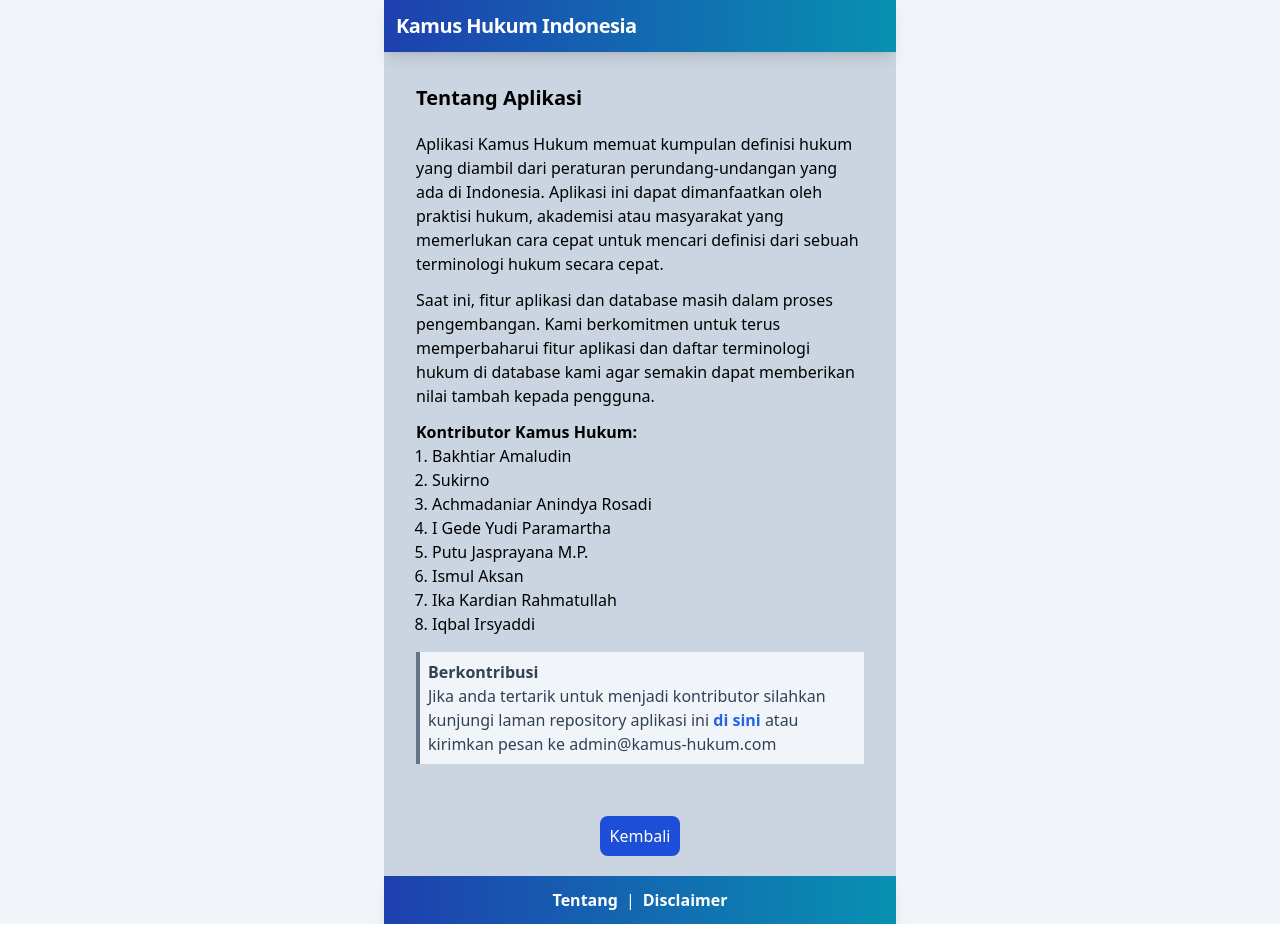
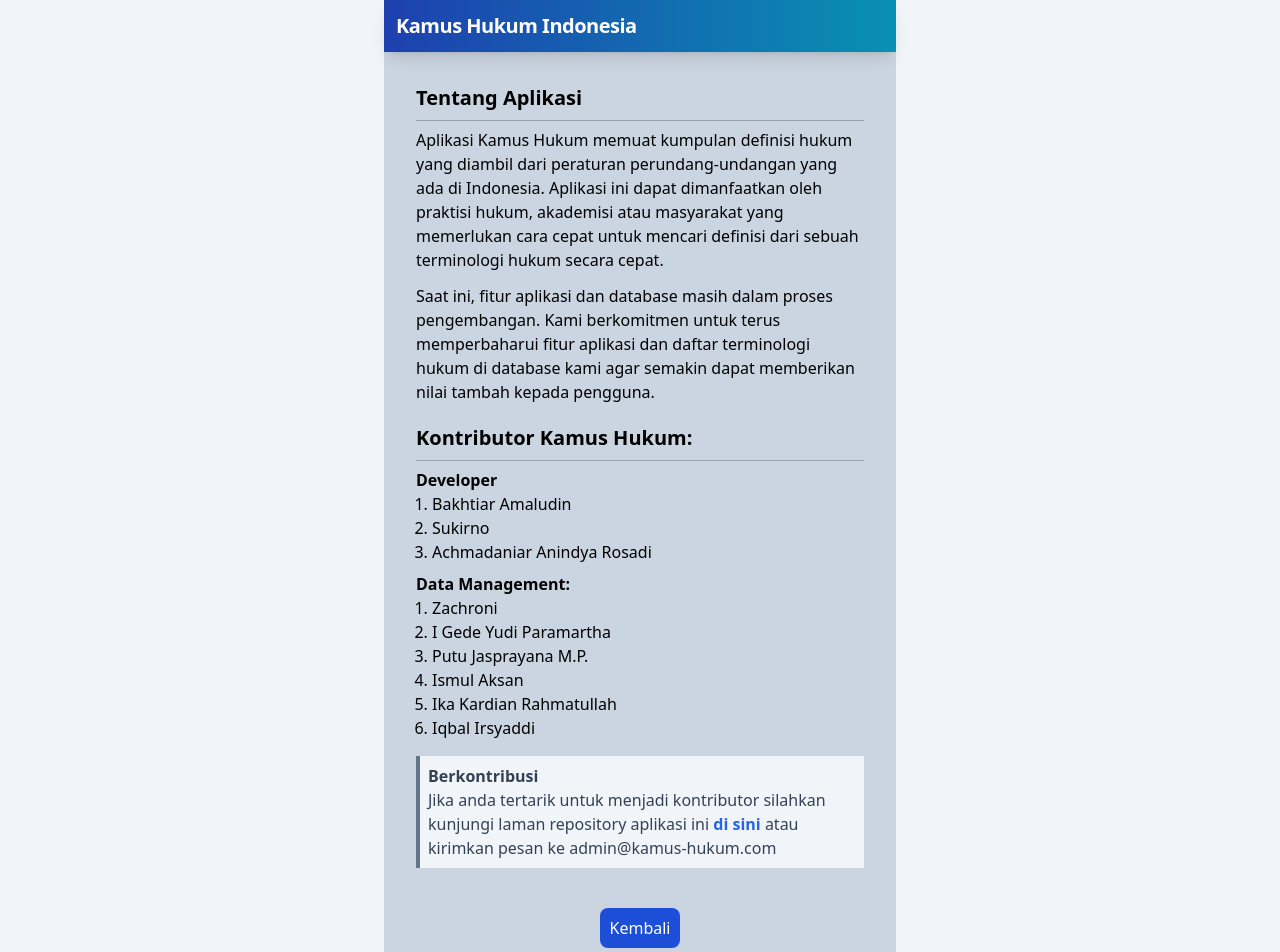
Before and after one commit to maziyank/kamus-hukum, a Next.js app: page /about in a window 1280 px wide. Shown: the top 952 px of the page. Before the commit the page ends 924 px from the top, so only its background shows below. Built offline with nearby package versions, Linux system fonts and the light colour scheme.

Commit message:
update kontributor dan static page

```diff
--- a/pages/about.tsx
+++ b/pages/about.tsx
@@ -6,8 +6,8 @@ const About = () => {
   return (
     <>
       <div className="p-8">
-        <h1 className="text-xl font-bold mb-5">Tentang Aplikasi</h1>
-
+        <h1 className="text-xl font-bold mb-2">Tentang Aplikasi</h1>
+        <div className="border-t border-gray-400 w-full h-2"></div>
         <p className="mb-3">
           Aplikasi Kamus Hukum memuat kumpulan definisi hukum yang diambil dari
           peraturan perundang-undangan yang ada di Indonesia. Aplikasi ini dapat
@@ -21,11 +21,17 @@ const About = () => {
           terminologi hukum di database kami agar semakin dapat memberikan nilai
           tambah kepada pengguna.
         </p>
-        <p className="font-bold">Kontributor Kamus Hukum:</p>
+        <p className="font-bold text-xl mb-2 mt-5">Kontributor Kamus Hukum:</p>
+        <div className="border-t border-gray-400 w-full h-2"></div>
+        <p className="font-semibold">Developer</p>
         <ol className="pl-4 list-decimal">
           <li><a href="https://github.com/maziyank" rel="noreferrer" target="_blank">Bakhtiar Amaludin</a></li>
           <li><a href="https://github.com/mblonyox" rel="noreferrer" target="_blank">Sukirno</a></li>
           <li><a href="https://github.com/tayarsutayar" rel="noreferrer" target="_blank">Achmadaniar Anindya Rosadi</a></li>
+        </ol>
+        <p className="font-semibold mt-2">Data Management:</p>
+        <ol className="pl-4 list-decimal">
+        <li><a href="#" rel="noreferrer" target="_blank">Zachroni</a></li>
           <li><a href="https://id.linkedin.com/in/i-gede-yudi-paramartha-99613073" rel="noreferrer" target="_blank">I Gede Yudi Paramartha</a></li>
           <li><a href="https://id.linkedin.com/in/putujasprayana" rel="noreferrer" target="_blank">Putu Jasprayana M.P.</a></li>
           <li><a href="https://id.linkedin.com/in/ismulaksan92" rel="noreferrer" target="_blank">Ismul Aksan</a></li>
@@ -52,7 +58,7 @@ const About = () => {
           </p>
         </div>
       </div>
-      <div className="w-full my-5 flex justify-center">
+      <div className="w-full mb-10 mt-2 flex justify-center">
         <button
           className="h-10 w-20 text-white rounded-lg bg-blue-700 hover:bg-red-/600"
           onClick={(e) => router.back()}
--- a/pages/disclaimer.tsx
+++ b/pages/disclaimer.tsx
@@ -6,8 +6,8 @@ export default function Disclaimer() {
   return (
     <>
       <div className="w-full p-8">
-        <h1 className="text-xl font-bold mb-5">Disclaimer</h1>
-
+        <h1 className="text-xl font-bold mb-2">Disclaimer</h1>
+        <div className="border-t border-gray-400 w-full h-2"></div>
         <p> Harap membaca dan memahai prasyarat berikut dengan seksama:</p>
         <ol className="list-decimal pl-5 mt-2">
           <li className="mt-2">
```
